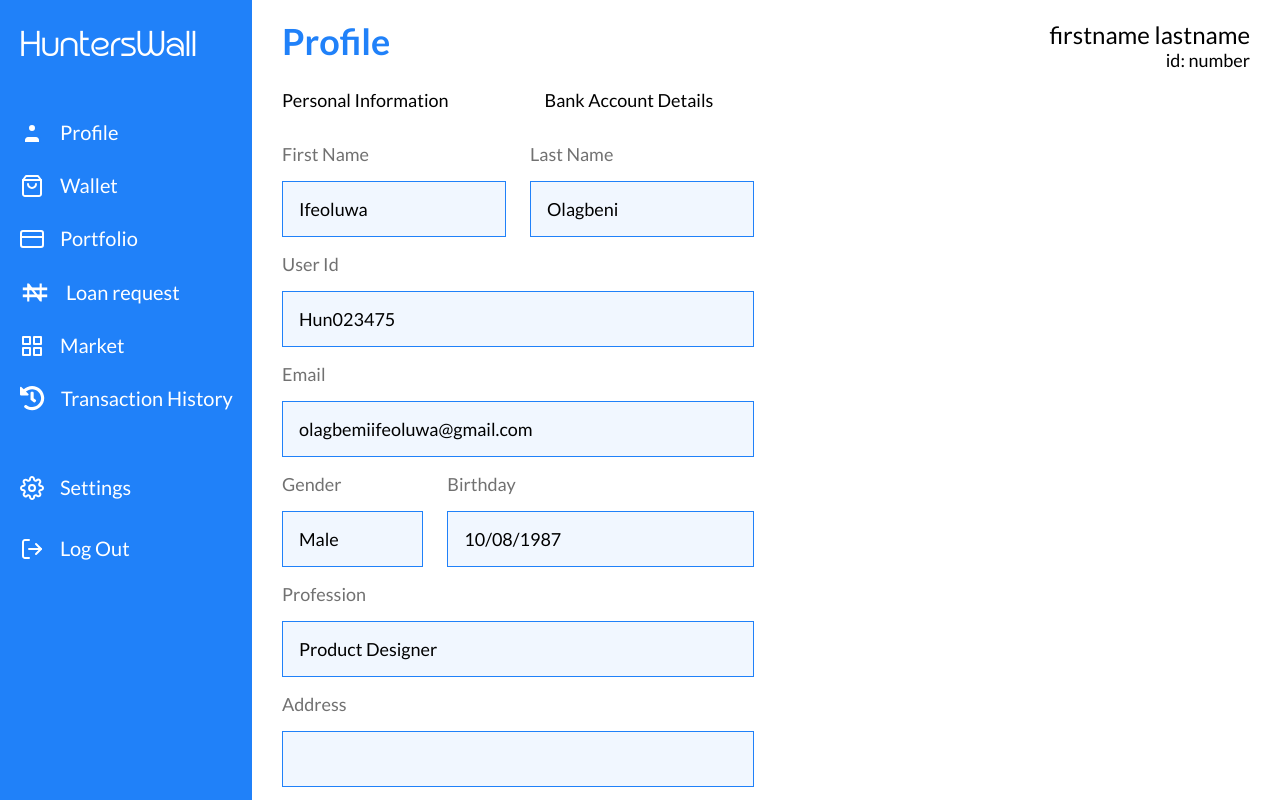
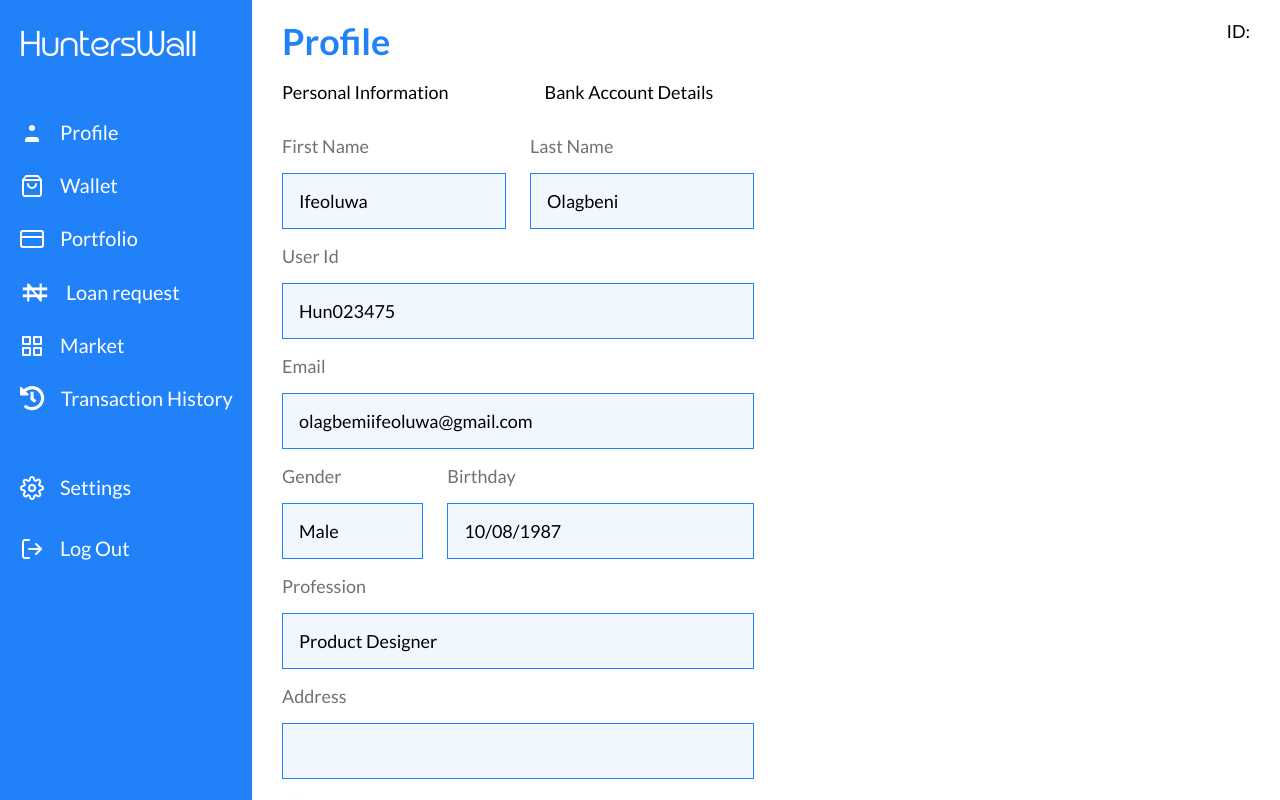
Before and after one commit to Dreezy305/HuntersWall, a Next.js app: page /dashboard in a window 1280 px wide. Built offline with nearby package versions, Linux system fonts and the light colour scheme; no server answers.

Commit message:
cash invested, asset performance

```diff
--- a/Dashboard/TopBar.js
+++ b/Dashboard/TopBar.js
@@ -1,6 +1,6 @@
 import React from "react";
 
-function TopBar({ title = "", firstName = "", lastName = "" }) {
+function TopBar({ title = "", firstName = "", lastName = "", ID = "" }) {
   return (
     <div className="topbar">
       <div className="topbar_left">
@@ -8,8 +8,10 @@ function TopBar({ title = "", firstName = "", lastName = "" }) {
       </div>
       <div className="topbar_right">
         <h6 className="d-flex flex-column align-items-end">
-          <span>firstname lastname</span>
-          <span>id: number</span>
+          <span>
+            {firstName} {lastName}
+          </span>
+          <span>ID: {ID}</span>
         </h6>
       </div>
     </div>
--- a/package.json
+++ b/package.json
@@ -16,8 +16,7 @@
     "nprogress": "^0.2.0",
     "prop-types": "^15.7.2",
     "react": "17.0.2",
-    "react-dom": "17.0.2",
-    "react-router-dom": "^6.2.1"
+    "react-dom": "17.0.2"
   },
   "devDependencies": {
     "eslint": "8.4.0",
--- a/pages/dashboard.js
+++ b/pages/dashboard.js
@@ -1,6 +1,6 @@
 /* eslint-disable react/jsx-key */
 /* eslint-disable react-hooks/rules-of-hooks */
-import React, { useState } from "react";
+import React, { useState, useEffect } from "react";
 import { useRouter } from "next/router";
 // import { useLocation } from "react-router-dom";
 import SideBar from "../Dashboard/SideBar";
@@ -21,9 +21,11 @@ function dashboard() {
   const [mobileColor, setMobileColor] = useState("#2081f9");
 
   const router = useRouter();
-  // const location = useLocation();
+  // setFirst(router.query.firstName);
+  // setLast(router.query.lastName);
+  console.log(router.query.firstName, "pp");
 
-  // console.log(location, "pp");
+  // useEffect(() => {}, []);
 
   const Pages = [
     {
@@ -172,7 +174,12 @@ function dashboard() {
         </div>
 
         <div className="dashboard_right">
-          <TopBar title={Pages[counter].title} />
+          <TopBar
+            title={Pages[counter].title}
+            firstName={router.query.firstName}
+            lastName={router.query.lastName}
+            ID={router.query.userId}
+          />
           <div className="position-sticky"></div>
           {Pages[counter].component}
         </div>
--- a/pages/login.js
+++ b/pages/login.js
@@ -62,6 +62,7 @@ function Login() {
   const userObj = {
     firstName: "Ifeoluwa",
     lastName: "Olagbemi",
+    userId: "Hun023475",
   };
 
   const handleSubmit = async (data = logInData) => {
```
